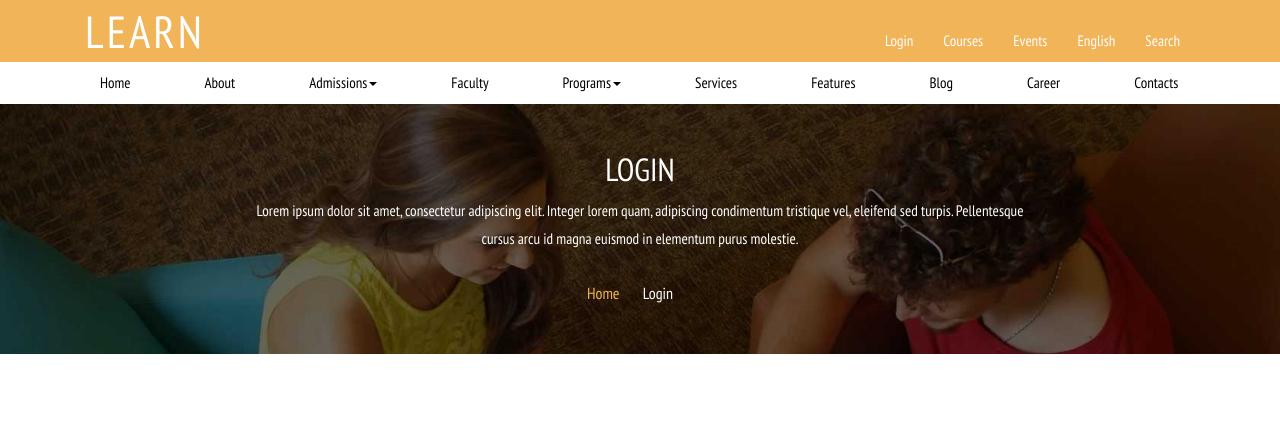
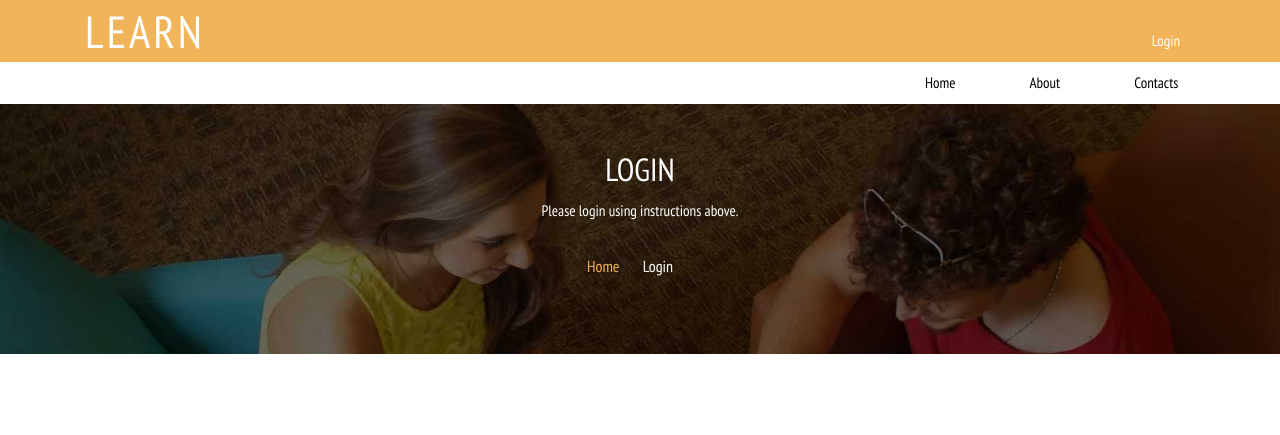
Before and after one commit to TolgaTaner/uLearn, a Django app: page /login in a window 1280 px wide. Shown: the top 435 px of the page. Run offline with Django 3.2, Linux system fonts and the light colour scheme; some libraries are stand-ins or nearby versions; some web fonts are replaced.

Commit message:
login page

```diff
--- a/uLearnApp/templates/login.html
+++ b/uLearnApp/templates/login.html
@@ -8,7 +8,7 @@ License URL: http://creativecommons.org/licenses/by/3.0/
 <html>
 <head>
   {% load static %}
-<title>Learn an Education Category Flat Bootstarp Resposive Website Template | Login :: w3layouts</title>
+<title>uLearn - Login</title>
 <meta name="viewport" content="width=device-width, initial-scale=1">
 <meta http-equiv="Content-Type" content="text/html; charset=utf-8" />
 <meta name="keywords" content="Learn Responsive web template, Bootstrap Web Templates, Flat Web Templates, Andriod Compatible web template,
@@ -58,38 +58,10 @@ $(document).ready(function(){
 		        <li class="dropdown">
 		            <a href="login.html"><i class="fa fa-user"></i><span>Login</span></a>
 		        </li>
-		        <li class="dropdown">
-		        	<a href="#" class="dropdown-toggle" data-toggle="dropdown"><i class="fa fa-list"></i><span>Courses</span></a>
-		        	   <ul class="dropdown-menu">
-			            <li><a href="courses.html">Courses Categories</a></li>
-			            <li><a href="courses.html">Courses list</a></li>
-			            <li><a href="courses.html">Courses detail</a></li>
-		              </ul>
-		        </li>
-		        <li class="dropdown">
-		            <a href="#" class="dropdown-toggle" data-toggle="dropdown"><i class="fa fa-calendar"></i><span>Events</span></a>
-		             <ul class="dropdown-menu">
-			            <li><a href="events.html">Event1</a></li>
-			            <li><a href="events.html">Event2</a></li>
-			            <li><a href="events.html">Event3</a></li>
-		             </ul>
-		        </li>
-		        <li class="dropdown">
-		            <a href="#" class="dropdown-toggle" data-toggle="dropdown"><i class="fa fa-globe"></i><span>English</span></a>
-		            <ul class="dropdown-menu">
-			            <li><a href="#"><span><i class="flags us"></i><span>English</span></span></a></li>
-			            <li><a href="#"><span><i class="flags newzland"></i><span>Newzland</span></span></a></li>
-			        </ul>
-		        </li>
-		        <li class="dropdown">
-		            <a href="#" class="dropdown-toggle" data-toggle="dropdown"><i class="fa fa-search"></i><span>Search</span></a>
-		            <ul class="dropdown-menu search-form">
-			           <form>
-                            <input type="text" class="search-text" name="s" placeholder="Search...">
-                            <button type="submit" class="search-submit"><i class="fa fa-search"></i></button>
-                       </form>
-			        </ul>
-		        </li>
+
+
+
+
 		     </ul>
 	    </div>
 	    <div class="clearfix"> </div>
@@ -109,57 +81,11 @@ $(document).ready(function(){
       <a class="navbar-brand" href="#"></a>
     </div>
     <!-- Collect the nav links, forms, and other content for toggling -->
-    <div class="collapse navbar-collapse" id="bs-megadropdown-tabs">
+    <div style="padding-left:840px" class="collapse navbar-collapse" id="bs-megadropdown-tabs">
         <ul class="nav navbar-nav nav_1">
             <li><a href="index.html">Home</a></li>
             <li><a href="about.html">About</a></li>
-    		<li class="dropdown mega-dropdown active">
-			    <a href="#" class="dropdown-toggle" data-toggle="dropdown">Admissions<span class="caret"></span></a>
-				<div class="dropdown-menu mega-dropdown-menu">
-                    <div class="container-fluid">
-    				    <!-- Tab panes -->
-                        <div class="tab-content">
-                          <div class="tab-pane active" id="men">
-                            <ul class="nav-list list-inline">
-                                <li><a href="admission.html"><img src="{%static 'images/t7.jpg' %}" class="img-responsive" alt=""/></a></li>
-                                <li><a href="admission.html"><img src="images/t8.jpg" class="img-responsive" alt=""/></a></li>
-                                <li><a href="admission.html"><img src="images/t9.jpg" class="img-responsive" alt=""/></a></li>
-                                <li><a href="admission.html"><img src="images/t1.jpg" class="img-responsive" alt=""/></a></li>
-                            </ul>
-                          </div>
-                          <div class="tab-pane" id="women">
-                            <ul class="nav-list list-inline">
-                                <li><a href="admission.html"><img src="images/t1.jpg" class="img-responsive" alt=""/></a></li>
-                                <li><a href="admission.html"><img src="images/t2.jpg" class="img-responsive" alt=""/></a></li>
-                                <li><a href="admission.html"><img src="images/t3.jpg" class="img-responsive" alt=""/></a></li>
-                                <li><a href="admission.html"><img src="images/t4.jpg" class="img-responsive" alt=""/></a></li>
-                                <li><a href="admission.html"><img src="images/t5.jpg" class="img-responsive" alt=""/></a></li>
-                                <li><a href="admission.html"><img src="images/t6.jpg" class="img-responsive" alt=""/></a></li>
-                            </ul>
-                          </div>
-                        </div>
-                    </div>
-                    <!-- Nav tabs -->
-                    <ul class="nav nav-tabs" role="tablist">
-                       <li class="active"><a href="#men" role="tab" data-toggle="tab">School</a></li>
-                       <li><a href="#women" role="tab" data-toggle="tab">College</a></li>
-                    </ul>
-				</div>
-			</li>
-			<li><a href="faculty.html">Faculty</a></li>
-            <li class="dropdown">
-              <a href="#" class="dropdown-toggle" data-toggle="dropdown">Programs<span class="caret"></span></a>
-              <ul class="dropdown-menu" role="menu">
-                <li><a href="terms.html">Terms of use</a></li>
-                <li><a href="shortcodes.html">Shortcodes</a></li>
-                <li><a href="faq.html">Faq</a></li>
-              </ul>
-            </li>
-            <li><a href="services.html">Services</a></li>
-            <li><a href="features.html">Features</a></li>
-            <li><a href="blog.html">Blog</a></li>
-            <li><a href="career.html">Career</a></li>
-            <li class="last"><a href="contact.html">Contacts</a></li>
+            <li class="last"><a href="login.html">Contacts</a></li>
         </ul>
       </div><!-- /.navbar-collapse -->
    </div>
@@ -169,7 +95,7 @@ $(document).ready(function(){
   	<div class="container">
   		<h3>Login</h3>
   		<p class="description">
-             Lorem ipsum dolor sit amet, consectetur adipiscing elit. Integer lorem quam, adipiscing condimentum tristique vel, eleifend sed turpis. Pellentesque cursus arcu id magna euismod in elementum purus molestie.
+            Please login using instructions above.
         </p>
         <div class="breadcrumb1">
             <ul>
```
